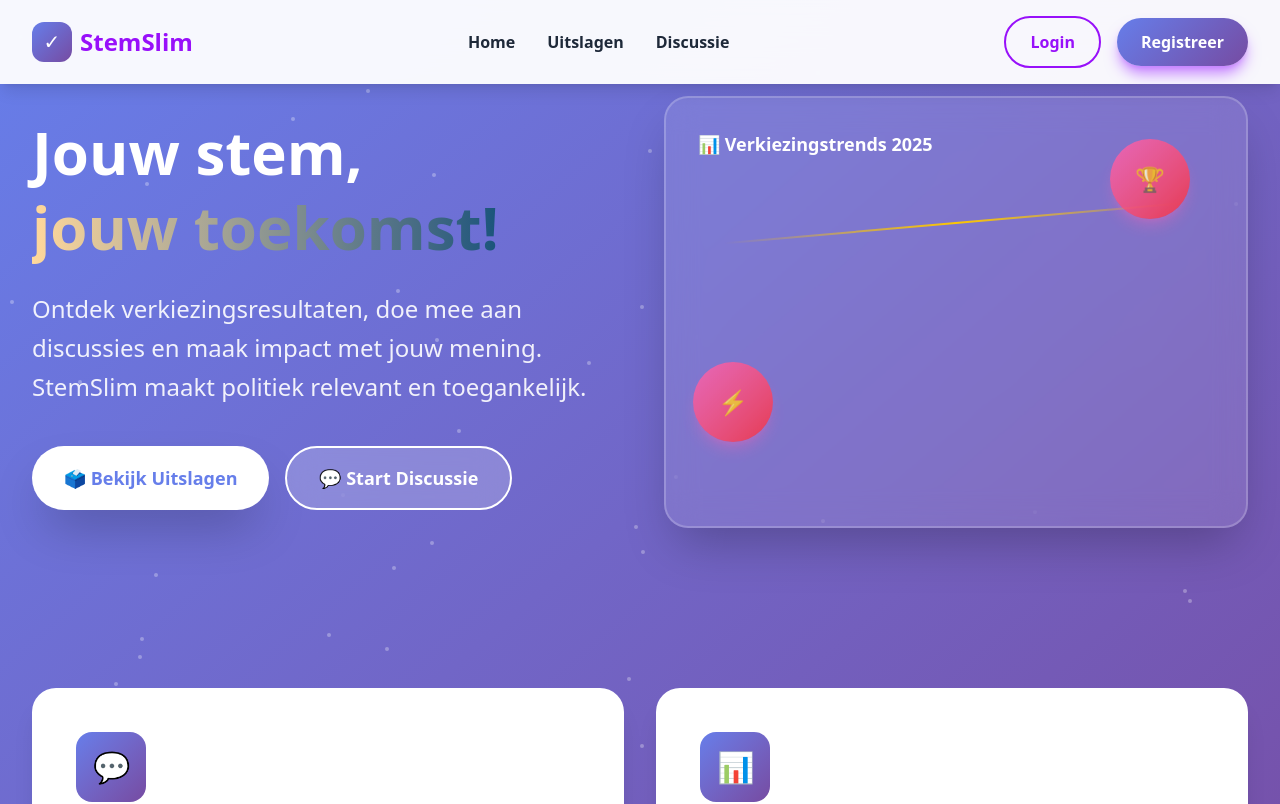
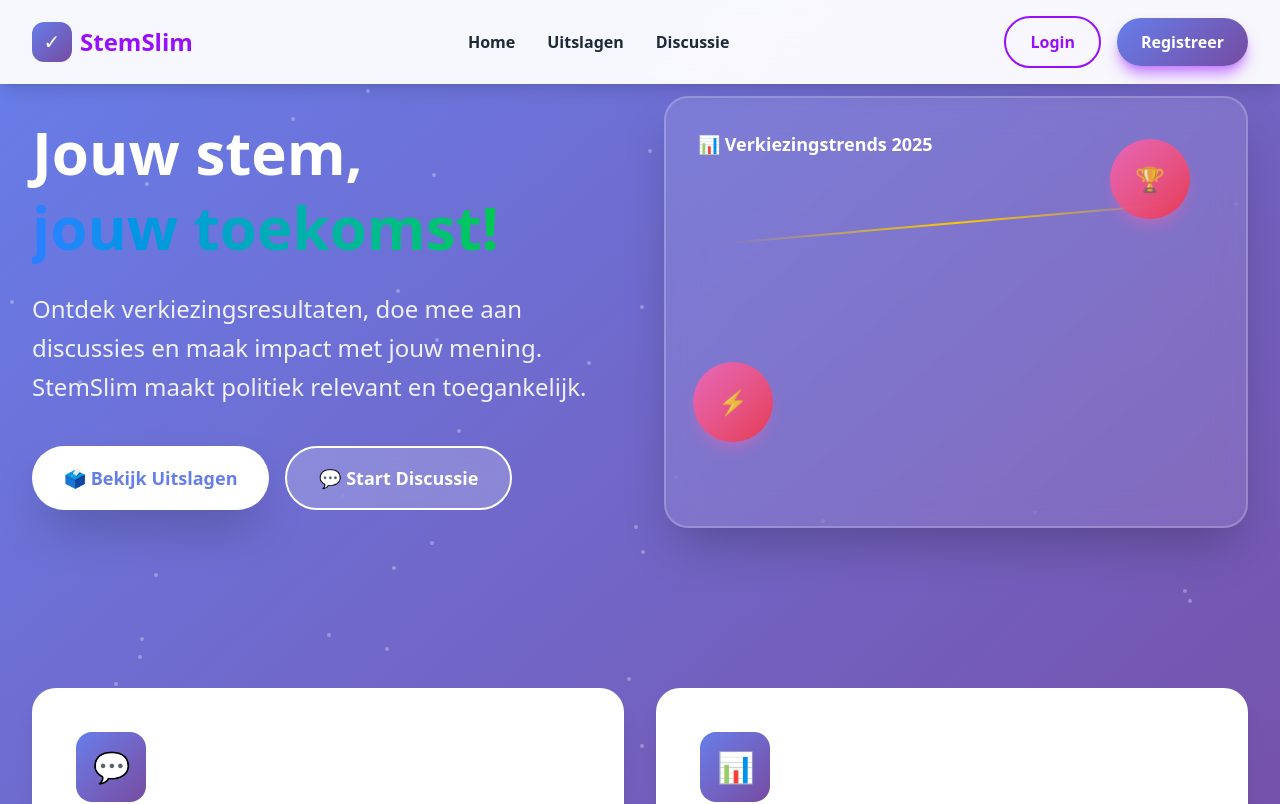
Before and after one commit to Zoiye1/election-app, a Vue app in the folder frontend/: page / in a window 1280 px wide. Shown: the top 804 px of the page. Built offline with nearby package versions, Linux system fonts and the light colour scheme; the HTML template or start-up script is replaced by a standard one.

Commit message:
Added new color homepage

```diff
--- a/frontend/src/views/HomeView.vue
+++ b/frontend/src/views/HomeView.vue
@@ -54,10 +54,9 @@ onMounted(() => {
 
           <h1 class="text-5xl md:text-6xl font-extrabold text-white leading-tight">
             Jouw stem,<br>
-            <span
-              class="bg-gradient-to-r from-[#ffd89b] to-[#19547b] bg-clip-text text-transparent">
-              jouw toekomst!
-            </span>
+            <span class="bg-gradient-to-r from-blue-500 to-green-500 bg-clip-text text-transparent">
+        jouw toekomst!
+              </span>
           </h1>
 
           <p class="text-xl md:text-2xl text-white/90 leading-relaxed">
```
Also changed, not shown: 1 other file (tests, documents, lock files or other folders).
